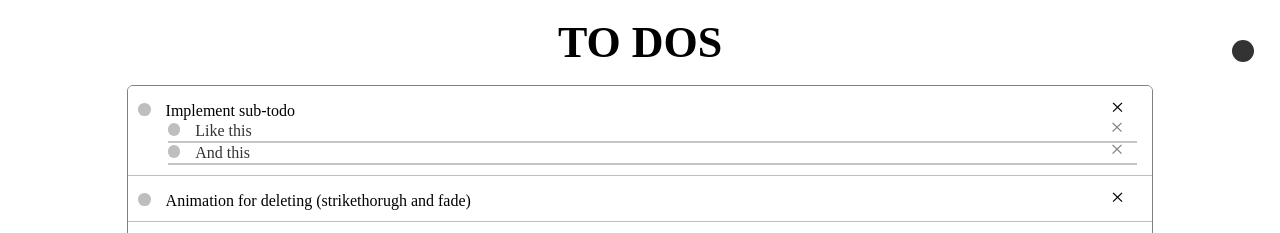
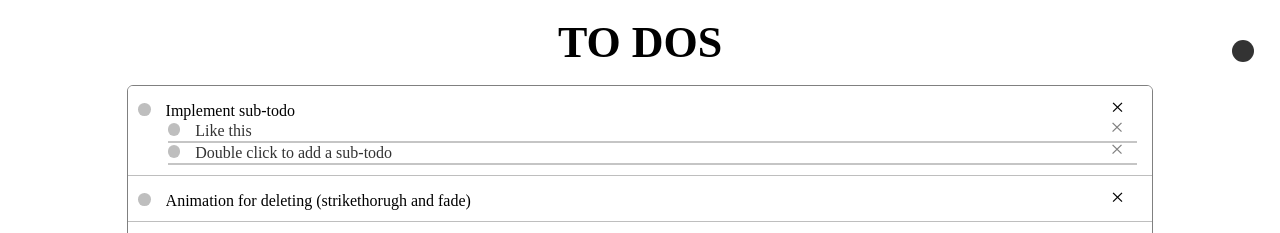
Before and after one commit to tootboi/React-ToDoApp, a React (Create React App) app: page / in a window 1280 px wide. Shown: the top 233 px of the page. Built offline with nearby package versions, Linux system fonts and the light colour scheme.

Commit message:
added instructions on how to create a sub-todo

```diff
--- a/src/App.js
+++ b/src/App.js
@@ -13,7 +13,7 @@ class App extends Component {
         {content: "Implement sub-todo", id:"unique2",
           subTodos: [
             {content: "Like this", id: "unique2-1"},
-            {content: "And this", id: "unique2-2"}
+            {content: "Double click to add a sub-todo", id: "unique2-2"}
           ]},
         {content: "Animation for deleting (strikethorugh and fade)", id:"unique3",
           subTodos: [
```
